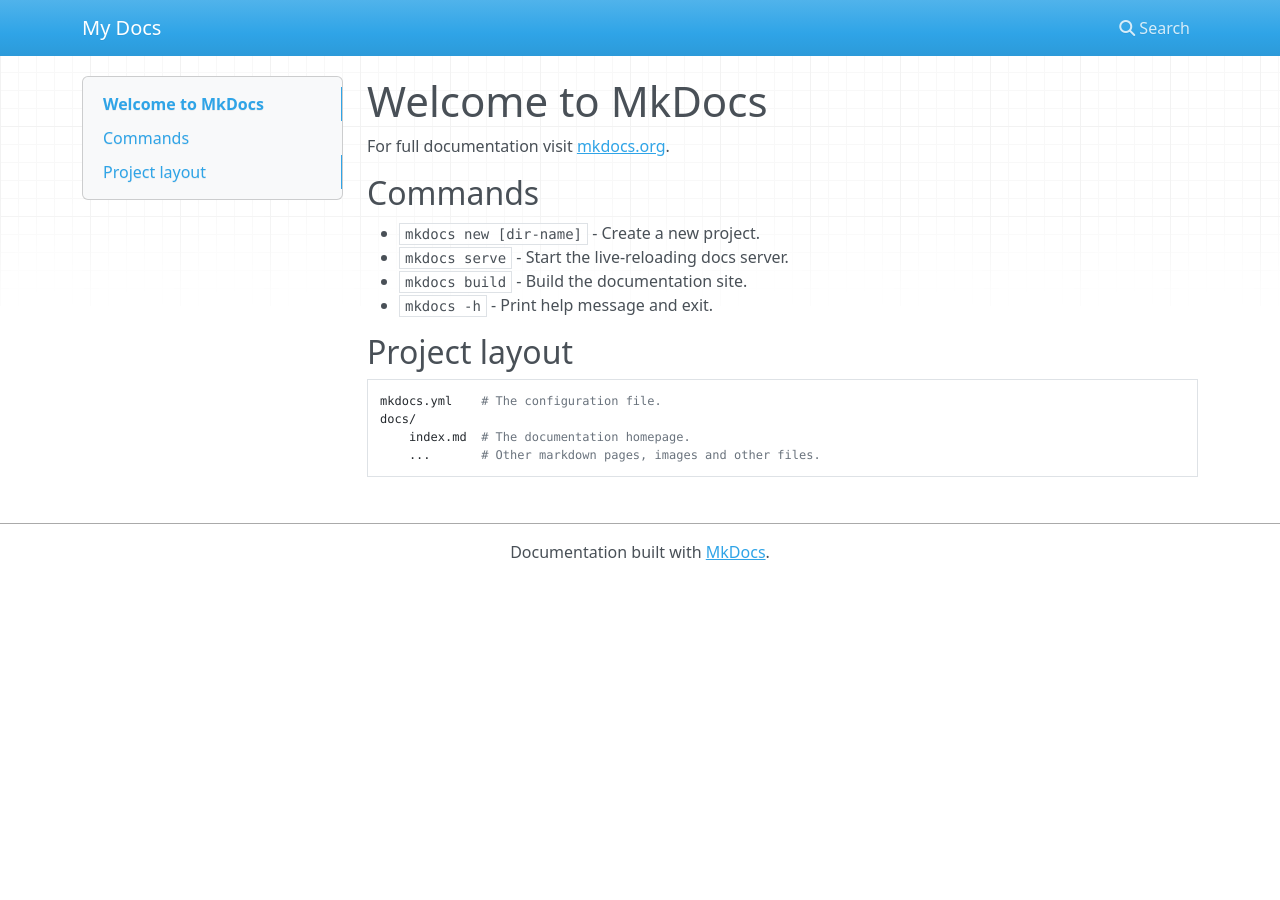
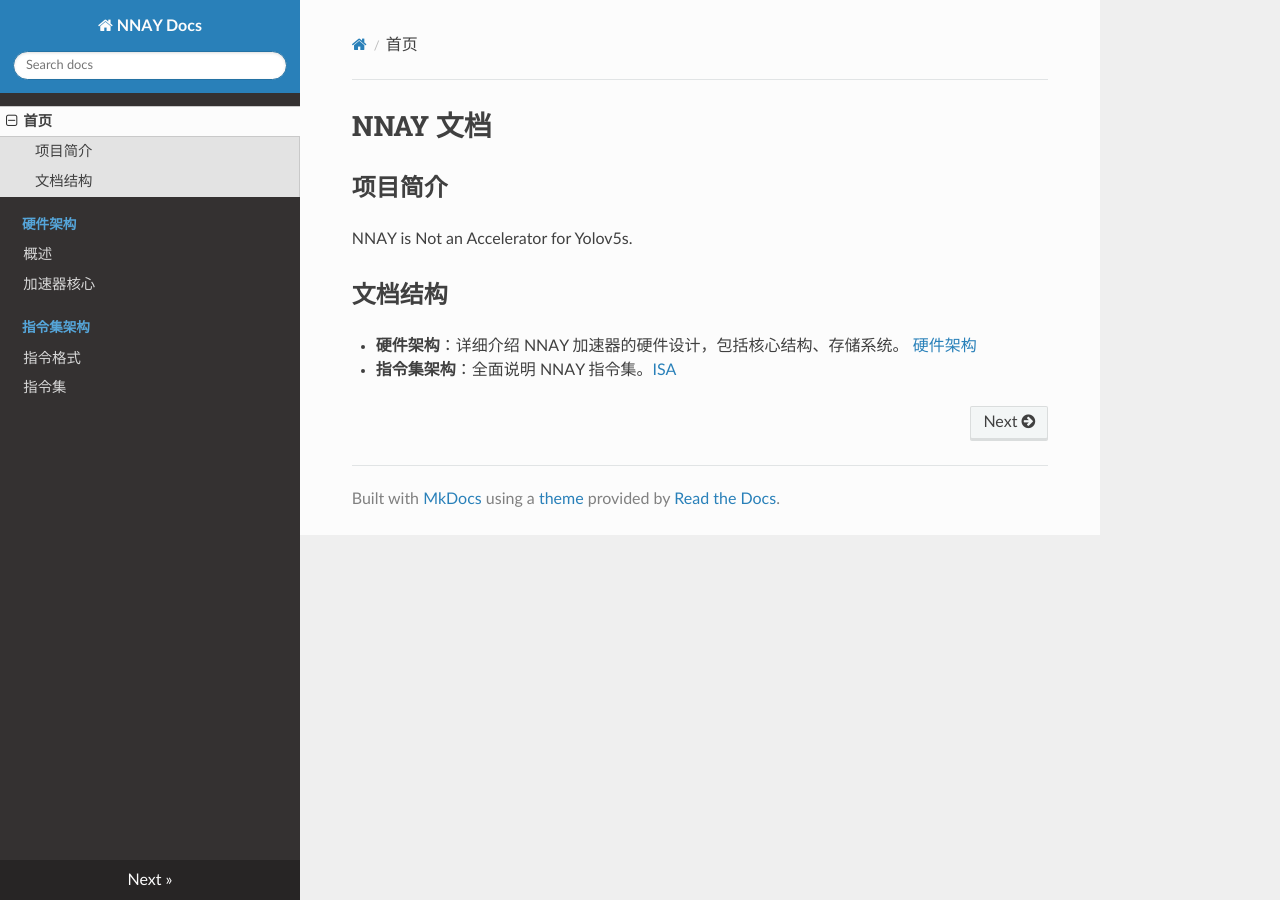
Before and after one commit to NNAY-is-Not-an-Accelerator-for-Yolov5s/nnay-docs, an MkDocs documentation site: the page built from docs/index.md, in a window 1280 px wide. Built offline with MkDocs 1.6.1, drawn with Linux system fonts in a browser that asks for light colours; nearby versions of some CDN libraries.

Commit message:
Update document structure, change site name to NNAY Docs, add detailed information about hardware architecture and instruction set architecture, and add new relevant Markdown files to support document content.

```diff
--- a/docs/index.md
+++ b/docs/index.md
@@ -1,17 +1,10 @@
-# Welcome to MkDocs
+# NNAY 文档
 
-For full documentation visit [mkdocs.org](https://www.mkdocs.org).
+## 项目简介
 
-## Commands
+NNAY is Not an Accelerator for Yolov5s.
 
-* `mkdocs new [dir-name]` - Create a new project.
-* `mkdocs serve` - Start the live-reloading docs server.
-* `mkdocs build` - Build the documentation site.
-* `mkdocs -h` - Print help message and exit.
+## 文档结构
 
-## Project layout
-
-    mkdocs.yml    # The configuration file.
-    docs/
-        index.md  # The documentation homepage.
-        ...       # Other markdown pages, images and other files.
+- **硬件架构**：详细介绍 NNAY 加速器的硬件设计，包括核心结构、存储系统。 [硬件架构](hardware/core.md)
+- **指令集架构**：全面说明 NNAY 指令集。[ISA](isa/instruction_format.md)
--- a/mkdocs.yml
+++ b/mkdocs.yml
@@ -1 +1,15 @@
-site_name: My Docs
+site_name: NNAY Docs
+theme:
+  name: readthedocs
+
+nav:
+  - 首页: index.md
+  - 硬件架构:
+    - 概述: hardware/overview.md
+    - 加速器核心: hardware/core.md
+  - 指令集架构:
+    - 指令格式: isa/instruction_format.md
+    - 指令集: isa/instructions.md
+
+markdown_extensions:
+  - footnotes
```
Also changed, not shown: docs/hardware/core.md (added, +3 -0 lines), docs/hardware/overview.md (added, +3 -0 lines), docs/isa/instruction_format.md (added, +57 -0 lines), docs/isa/instructions.md (added, +157 -0 lines).
